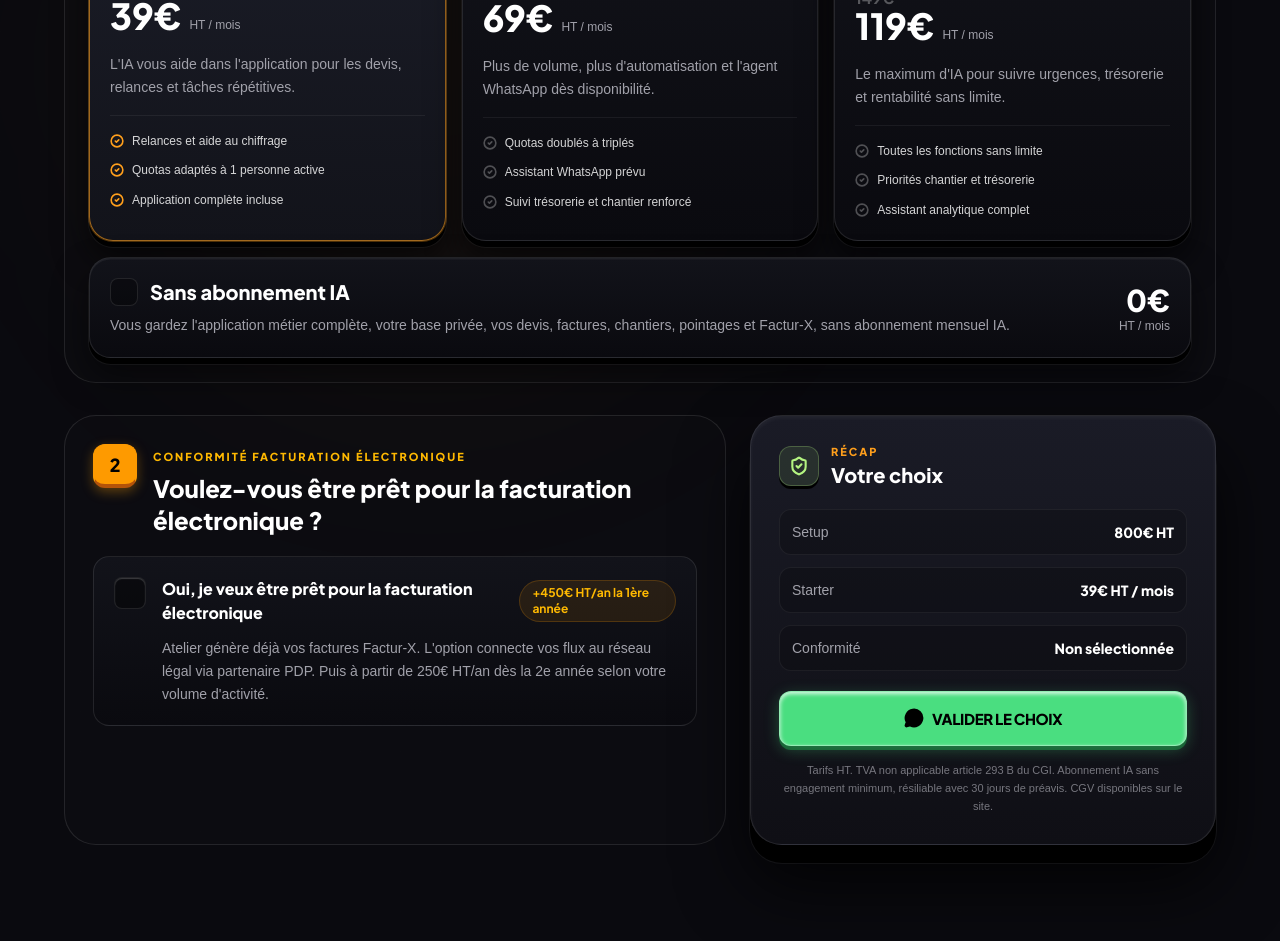
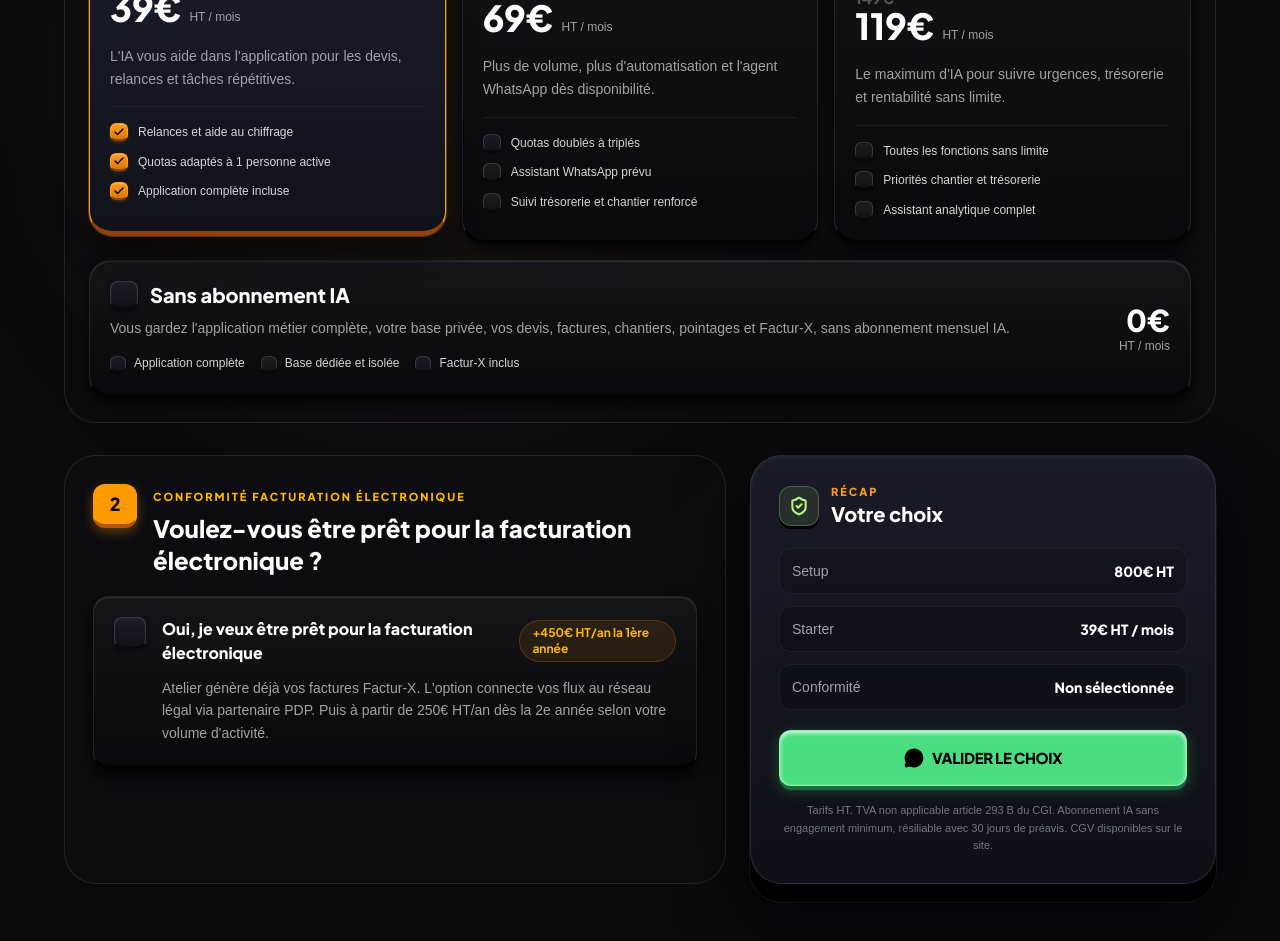
Before and after one commit to premiceslegacy-ship-it/atelierbyorsayn, a React (Vite) app: page /tolier in a window 1280 px wide. Shown: the part 2760-3701 px from the top of the page. Built offline with nearby package versions, Linux system fonts and the light colour scheme; a web font is replaced by a local one.

Commit message:
new design

```diff
--- a/src/components/Pricing.tsx
+++ b/src/components/Pricing.tsx
@@ -126,10 +126,10 @@ export default function Pricing({ metierContext }: PricingProps = {}) {
                   <button
                     key={tier.id}
                     onClick={() => selectTier(tier.id)}
-                    className={`group text-left rounded-[1.5rem] border p-5 transition-all duration-200 shadow-[0_6px_0_0_#000,0_6px_0_1px_rgba(255,255,255,0.05),0_18px_34px_rgba(0,0,0,0.65),inset_0_1.5px_0_rgba(255,255,255,0.06)] ${
+                    className={`group text-left rounded-[1.5rem] border p-5 transition-all duration-300 cursor-pointer ${
                       isSelected
-                        ? "bg-gradient-to-b from-[#1b1d28] to-[#12131a] border-accent/60 ring-1 ring-accent/30"
-                        : "bg-gradient-to-b from-[#12131a] to-[#0a0a0f] border-white/10 hover:border-white/20"
+                        ? "bg-gradient-to-b from-[#1c1f2e] to-[#111219] border-accent border-b-[5px] border-b-[#92400e] -translate-y-2 shadow-[0_12px_28px_rgba(0,0,0,0.85),inset_0_2px_0px_rgba(255,255,255,0.15),0_0_20px_rgba(255,159,28,0.15)] ring-1 ring-accent/30 active:-translate-y-0.5 active:border-b-[2px] active:shadow-[0_4px_10px_rgba(0,0,0,0.8)]"
+                        : "bg-gradient-to-b from-[#141419] to-[#0a0a0d] border-white/10 border-b-[4px] border-b-black/80 shadow-[0_8px_16px_rgba(0,0,0,0.65),inset_0_1.5px_0px_rgba(255,255,255,0.08)] hover:-translate-y-1 hover:border-b-[5px] hover:border-b-black/90 hover:shadow-[0_10px_20px_rgba(0,0,0,0.7)] active:translate-y-0 active:border-b-[2px] active:shadow-[0_2px_4px_rgba(0,0,0,0.8)]"
                     }`}
                   >
                     <div className="flex items-start justify-between gap-3">
@@ -137,7 +137,12 @@ export default function Pricing({ metierContext }: PricingProps = {}) {
                         <p className="font-display text-xl font-black text-white">{tier.name}</p>
                         <p className="mt-1 text-xs font-bold uppercase tracking-[0.12em] text-accent">{tier.bestFor}</p>
                       </div>
-                      <span className={`flex h-7 w-7 shrink-0 items-center justify-center rounded-lg border ${isSelected ? "border-accent bg-accent text-black" : "border-white/10 bg-black/30 text-transparent"}`}>
+                      {/* 3D Tactile Keycap Checkbox Stamp */}
+                      <span className={`flex h-7 w-7 shrink-0 items-center justify-center rounded-lg border transition-all duration-200 ${
+                        isSelected
+                          ? "border-accent border-b-[3px] border-b-[#92400e] bg-gradient-to-b from-accent to-[#d97706] text-bg-base shadow-[0_2.5px_5px_rgba(255,159,28,0.35),inset_0_1px_1px_rgba(255,255,255,0.4)]"
+                          : "border-white/15 bg-gradient-to-b from-[#1c1d24] to-[#121318] border-b-[3px] border-b-black/60 shadow-[0_2px_4px_rgba(0,0,0,0.5),inset_0_1px_1.5px_rgba(255,255,255,0.05)] text-transparent"
+                      }`}>
                         <Check className="h-4 w-4 stroke-[3]" />
                       </span>
                     </div>
@@ -158,8 +163,15 @@ export default function Pricing({ metierContext }: PricingProps = {}) {
 
                     <ul className="mt-4 space-y-2.5">
                       {tier.features.map((feature) => (
-                        <li key={feature} className="flex items-start gap-2 text-xs leading-relaxed text-white/82">
-                          <CheckCircle2 className={`mt-0.5 h-3.5 w-3.5 shrink-0 stroke-[2.8] ${isSelected ? "text-accent" : "text-white/28"}`} />
+                        <li key={feature} className="flex items-start gap-2.5 text-xs leading-relaxed text-white/82">
+                          {/* 3D Tactile check stamp badge matching the other checklists */}
+                          <div className={`flex h-4.5 w-4.5 shrink-0 items-center justify-center rounded-md border transition-all duration-200 ${
+                            isSelected
+                              ? "border-accent border-b-[2px] border-b-[#92400e] bg-gradient-to-b from-accent to-[#d97706] text-bg-base shadow-[0_1.5px_3px_rgba(255,159,28,0.2),inset_0_0.75px_0.75px_rgba(255,255,255,0.4)]"
+                              : "border-white/15 bg-gradient-to-b from-[#1c1d24] to-[#121318] border-b-[2px] border-b-black/60 shadow-[0_1px_2px_rgba(0,0,0,0.5)] text-transparent"
+                          }`}>
+                            <Check className="h-3 w-3 stroke-[3]" />
+                          </div>
                           <span>{feature}</span>
                         </li>
                       ))}
@@ -171,23 +183,44 @@ export default function Pricing({ metierContext }: PricingProps = {}) {
 
             <button
               onClick={() => selectTier("none")}
-              className={`mt-4 w-full rounded-[1.35rem] border p-4 md:p-5 text-left transition-all duration-200 shadow-[0_6px_0_0_#000,0_6px_0_1px_rgba(255,255,255,0.05),0_18px_34px_rgba(0,0,0,0.55),inset_0_1.5px_0_rgba(255,255,255,0.06)] ${
+              className={`mt-4 w-full rounded-[1.35rem] border p-4 md:p-5 text-left transition-all duration-300 cursor-pointer ${
                 selectedTier === "none"
-                  ? "bg-gradient-to-b from-[#1b1d28] to-[#12131a] border-accent/60 ring-1 ring-accent/30"
-                  : "bg-gradient-to-b from-[#12131a] to-[#0a0a0f] border-white/10 hover:border-white/20"
+                  ? "bg-gradient-to-b from-[#1c1f2e] to-[#111219] border-accent border-b-[5px] border-b-[#92400e] -translate-y-2 shadow-[0_12px_28px_rgba(0,0,0,0.85),inset_0_2px_0px_rgba(255,255,255,0.15),0_0_20px_rgba(255,159,28,0.15)] ring-1 ring-accent/30 active:-translate-y-0.5 active:border-b-[2px] active:shadow-[0_4px_10px_rgba(0,0,0,0.8)]"
+                  : "bg-gradient-to-b from-[#141419] to-[#0a0a0d] border-white/10 border-b-[4px] border-b-black/80 shadow-[0_8px_16px_rgba(0,0,0,0.65),inset_0_1.5px_0px_rgba(255,255,255,0.08)] hover:-translate-y-1 hover:border-b-[5px] hover:border-b-black/90 hover:shadow-[0_10px_20px_rgba(0,0,0,0.7)] active:translate-y-0 active:border-b-[2px] active:shadow-[0_2px_4px_rgba(0,0,0,0.8)]"
               }`}
             >
               <div className="flex flex-col gap-4 md:flex-row md:items-center md:justify-between">
-                <div>
+                <div className="flex-1">
                   <div className="flex items-center gap-3">
-                    <span className={`flex h-7 w-7 shrink-0 items-center justify-center rounded-lg border ${selectedTier === "none" ? "border-accent bg-accent text-black" : "border-white/10 bg-black/30 text-transparent"}`}>
+                    {/* 3D Tactile Checkbox Stamp */}
+                    <span className={`flex h-7 w-7 shrink-0 items-center justify-center rounded-lg border transition-all duration-200 ${
+                      selectedTier === "none"
+                        ? "border-accent border-b-[3px] border-b-[#92400e] bg-gradient-to-b from-accent to-[#d97706] text-bg-base shadow-[0_2.5px_5px_rgba(255,159,28,0.35),inset_0_1px_1px_rgba(255,255,255,0.4)]"
+                        : "border-white/15 bg-gradient-to-b from-[#1c1d24] to-[#121318] border-b-[3px] border-b-black/60 shadow-[0_2px_4px_rgba(0,0,0,0.5),inset_0_1px_1.5px_rgba(255,255,255,0.05)] text-transparent"
+                    }`}>
                       <Check className="h-4 w-4 stroke-[3]" />
                     </span>
                     <p className="font-display text-lg md:text-xl font-black text-white">{noAiTier.name}</p>
                   </div>
                   <p className="mt-2 text-sm leading-relaxed text-text-secondary">{noAiTier.desc}</p>
+
+                  {/* Features list for No-AI tier with 3D checkmarks */}
+                  <ul className="mt-3.5 flex flex-wrap gap-x-4 gap-y-2">
+                    {noAiTier.features.map((feature) => (
+                      <li key={feature} className="flex items-center gap-2 text-xs leading-relaxed text-white/82">
+                        <div className={`flex h-4 w-4 shrink-0 items-center justify-center rounded-md border transition-all duration-200 ${
+                          selectedTier === "none"
+                            ? "border-accent border-b-[2px] border-b-[#92400e] bg-gradient-to-b from-accent to-[#d97706] text-bg-base shadow-[0_1.5px_3px_rgba(255,159,28,0.2),inset_0_0.75px_0.75px_rgba(255,255,255,0.4)]"
+                            : "border-white/15 bg-gradient-to-b from-[#1c1d24] to-[#121318] border-b-[2px] border-b-black/60 shadow-[0_1px_2px_rgba(0,0,0,0.5)] text-transparent"
+                        }`}>
+                          <Check className="h-2.5 w-2.5 stroke-[3]" />
+                        </div>
+                        <span>{feature}</span>
+                      </li>
+                    ))}
+                  </ul>
                 </div>
-                <div className="shrink-0 text-left md:text-right">
+                <div className="shrink-0 text-left md:text-right mt-3 md:mt-0">
                   <p className="font-display text-3xl font-black text-white">0€</p>
                   <p className="text-xs text-text-secondary">HT / mois</p>
                 </div>
@@ -213,14 +246,19 @@ export default function Pricing({ metierContext }: PricingProps = {}) {
 
               <button
                 onClick={() => setHasEinvoicing((value) => !value)}
-                className={`w-full rounded-2xl border p-5 text-left transition-all duration-200 ${
+                className={`w-full rounded-2xl border p-5 text-left transition-all duration-300 cursor-pointer ${
                   hasEinvoicing
-                    ? "bg-gradient-to-b from-[#211f18] to-[#14120a] border-amber-500/50 shadow-[0_8px_30px_rgba(245,158,11,0.12),inset_0_2px_4px_rgba(255,255,255,0.1)]"
-                    : "bg-gradient-to-b from-[#12131a] to-[#0a0a0f] border-white/10 hover:border-white/20"
+                    ? "bg-gradient-to-b from-[#252219] to-[#15130b] border-amber-500 border-b-[5px] border-b-[#b45309] -translate-y-2 shadow-[0_12px_28px_rgba(0,0,0,0.85),inset_0_2px_0px_rgba(255,255,255,0.15),0_0_20px_rgba(245,158,11,0.15)] active:-translate-y-0.5 active:border-b-[2px] active:shadow-[0_4px_10px_rgba(0,0,0,0.8)]"
+                    : "bg-gradient-to-b from-[#141419] to-[#0a0a0d] border-white/10 border-b-[4px] border-b-black/80 shadow-[0_8px_16px_rgba(0,0,0,0.65),inset_0_1.5px_0px_rgba(255,255,255,0.08)] hover:-translate-y-1 hover:border-b-[5px] hover:border-b-black/90 hover:shadow-[0_10px_20px_rgba(0,0,0,0.7)] active:translate-y-0 active:border-b-[2px] active:shadow-[0_2px_4px_rgba(0,0,0,0.8)]"
                 }`}
               >
                 <div className="flex items-start gap-4">
-                  <div className={`flex h-8 w-8 shrink-0 items-center justify-center rounded-lg border shadow-[inset_0_1px_1px_rgba(255,255,255,0.2)] ${hasEinvoicing ? "bg-amber-500 border-amber-500 text-black" : "bg-black/40 border-white/10 text-transparent"}`}>
+                  {/* 3D Tactile Keycap Checkbox Stamp (Amber) */}
+                  <div className={`flex h-8 w-8 shrink-0 items-center justify-center rounded-lg border transition-all duration-200 ${
+                    hasEinvoicing
+                      ? "bg-gradient-to-b from-amber-400 to-[#d97706] text-black border-amber-400 border-b-[3.5px] border-b-[#92400e] shadow-[0_3px_6px_rgba(245,158,11,0.35),inset_0_1.5px_1.5px_rgba(255,255,255,0.4)]"
+                      : "border-white/15 bg-gradient-to-b from-[#1c1d24] to-[#121318] border-b-[3px] border-b-black/60 shadow-[0_2px_4px_rgba(0,0,0,0.5),inset_0_1px_1.5px_rgba(255,255,255,0.05)] text-transparent"
+                  }`}>
                     <Check className="h-5 w-5 stroke-[3]" />
                   </div>
                   <div className="flex-1">
```
Also changed, not shown: src/components/Comparison.tsx (+33 -11 lines), src/components/Hero.tsx (+16 -8 lines).
